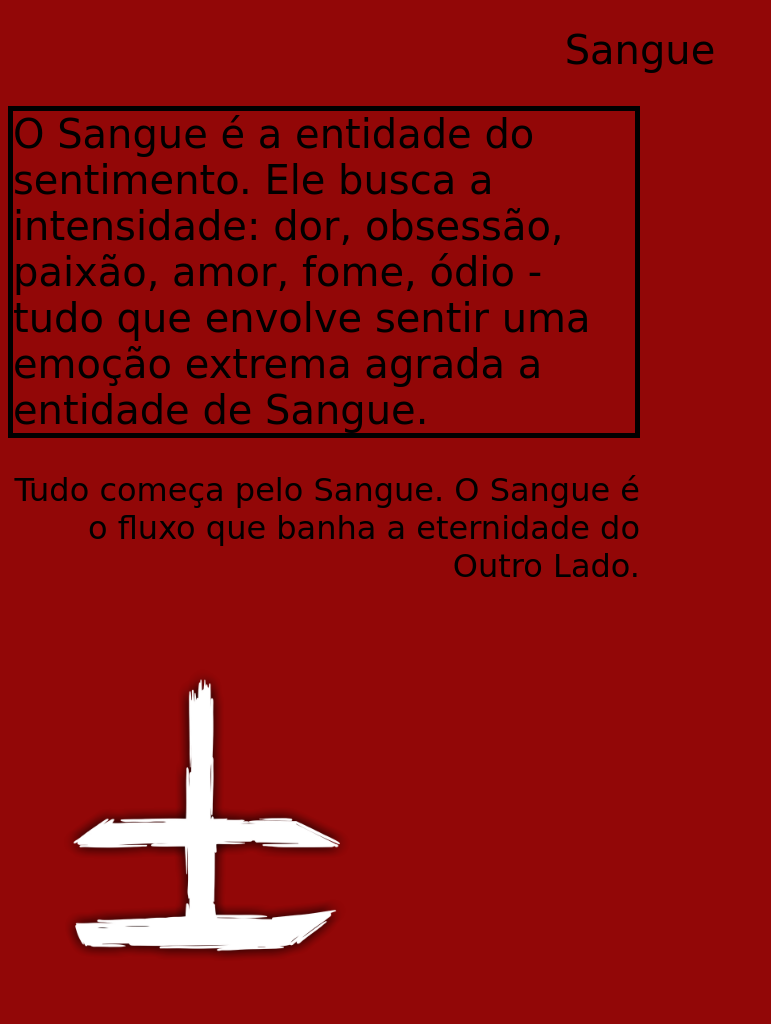
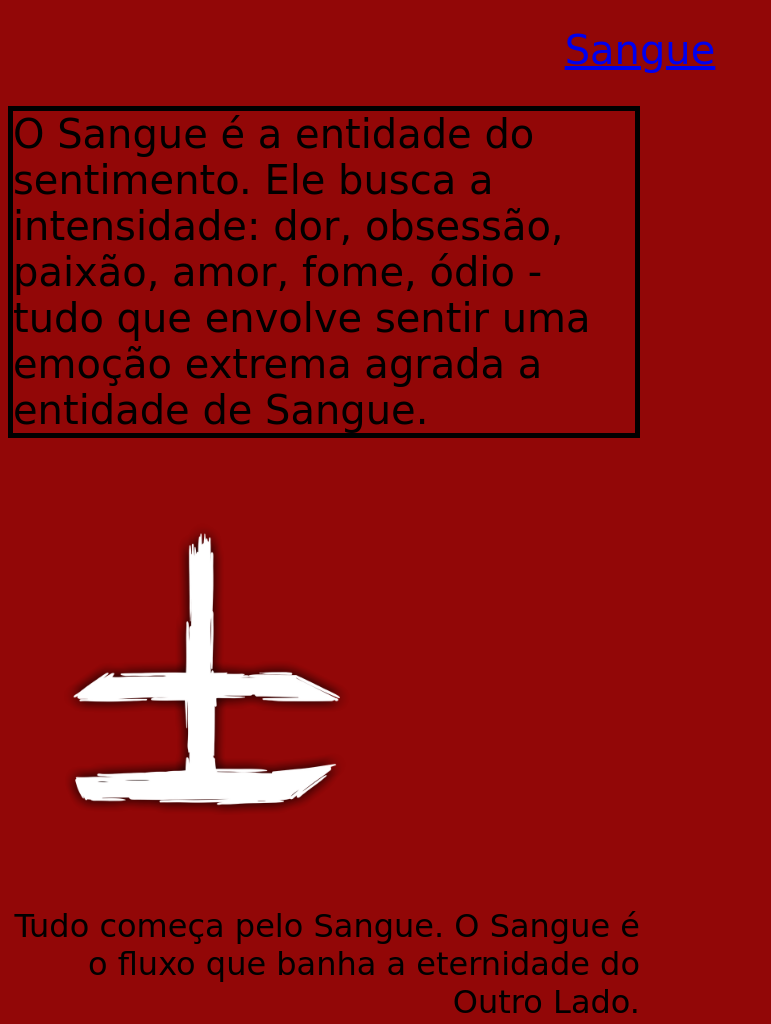
Before and after one commit to Mist00o/proj_final_2d_Lucas, a plain HTML site: page index.html in a window 1280 px wide. Shown: the whole page, without its empty margins (0-771 px from the left). Drawn offline with Linux system fonts and the light colour scheme; a web font is replaced by a local one.

Commit message:
Agr tá certo

```diff
--- a/index.html
+++ b/index.html
@@ -15,8 +15,7 @@
     <title>Sangue</title>
 </head>
 <body>
-    <h1>Sangue</h1>
-
+    <h1><a href="https://ordemparanormal.fandom.com/wiki/Elementos_do_Outro_Lado">Sangue</a></h1>
 
 
 
@@ -29,10 +28,11 @@
          extrema agrada a entidade de Sangue.
 
     </h2>
+    <img src="Sangue.webp" alt="Foto" width="400" height="400">
 
     <h3>Tudo começa pelo Sangue. O Sangue é o fluxo que banha a eternidade do Outro Lado.</h3>
 
-    <img src="Sangue.webp" alt="Foto" width="400" height="400">
+
 
 
 </body>
```
